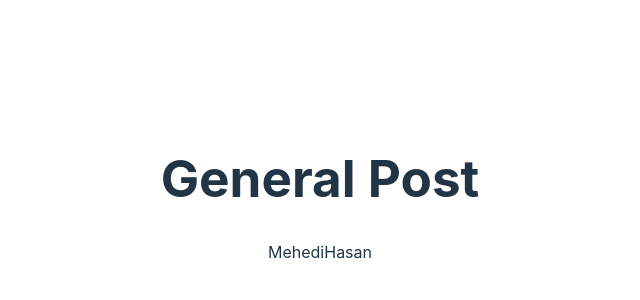
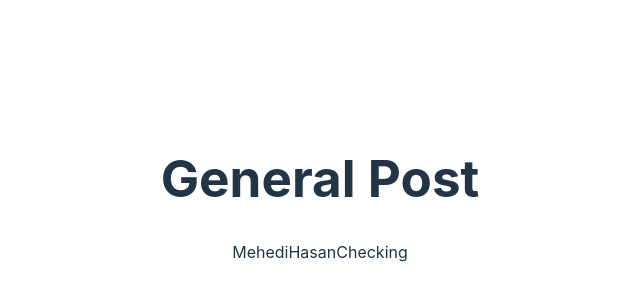
Before and after one commit to MehediHasanMridha/Fooderu_boys, a React (Vite) app: page / in a window 1280 px wide. Shown: the part 210-510 px from the top of the page, without its empty margins (320-960 px from the left). Built offline with nearby package versions, Linux system fonts and the light colour scheme.

Commit message:
checking

```diff
--- a/src/App.jsx
+++ b/src/App.jsx
@@ -8,6 +8,7 @@ function App() {
         <GeneralPost />
         <>Mehedi</>
         <>Hasan</>
+        Checking
       </div>
     </>
   );
```
Also changed, not shown: 1 other file (tests, documents, lock files or other folders).
